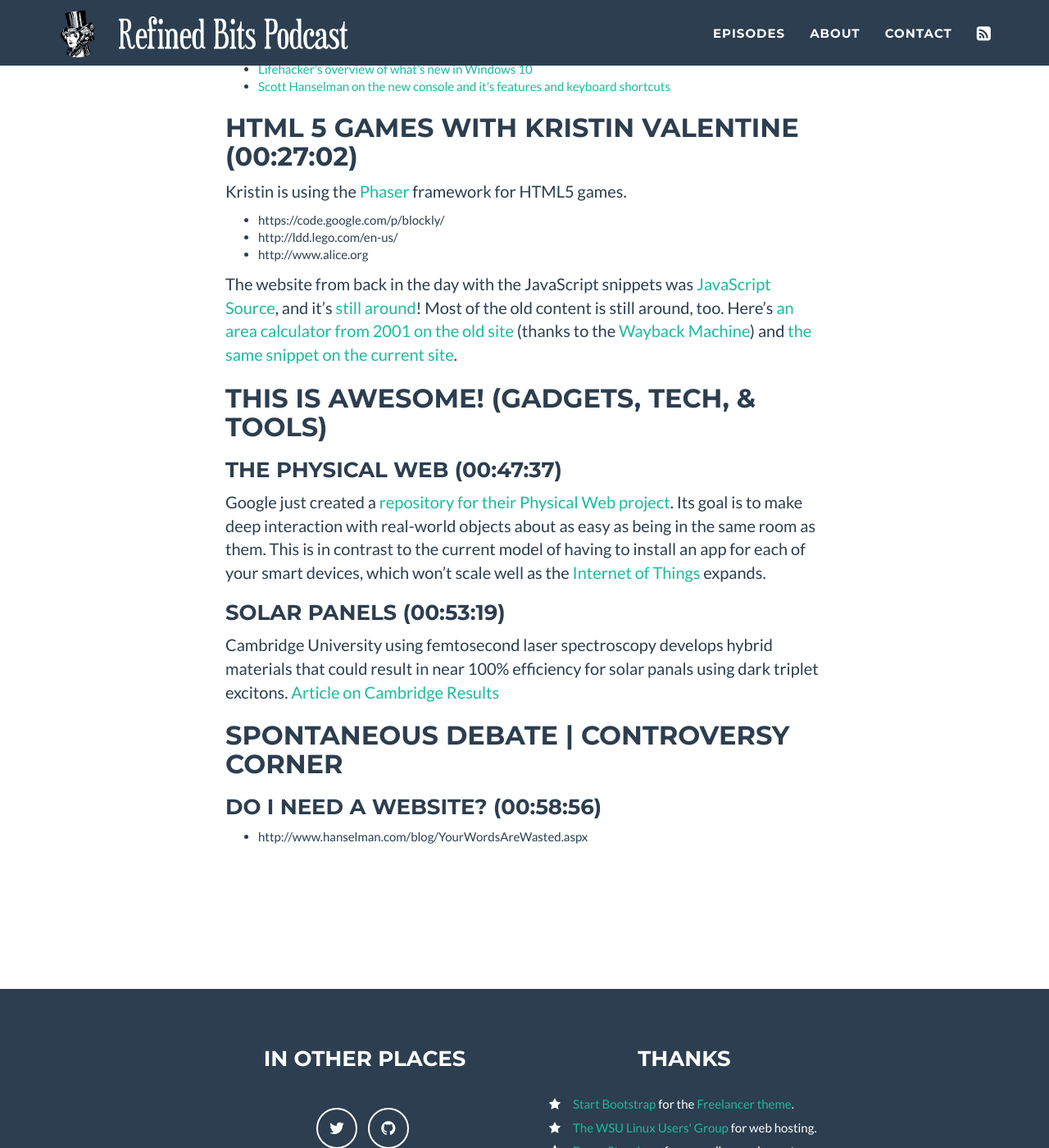
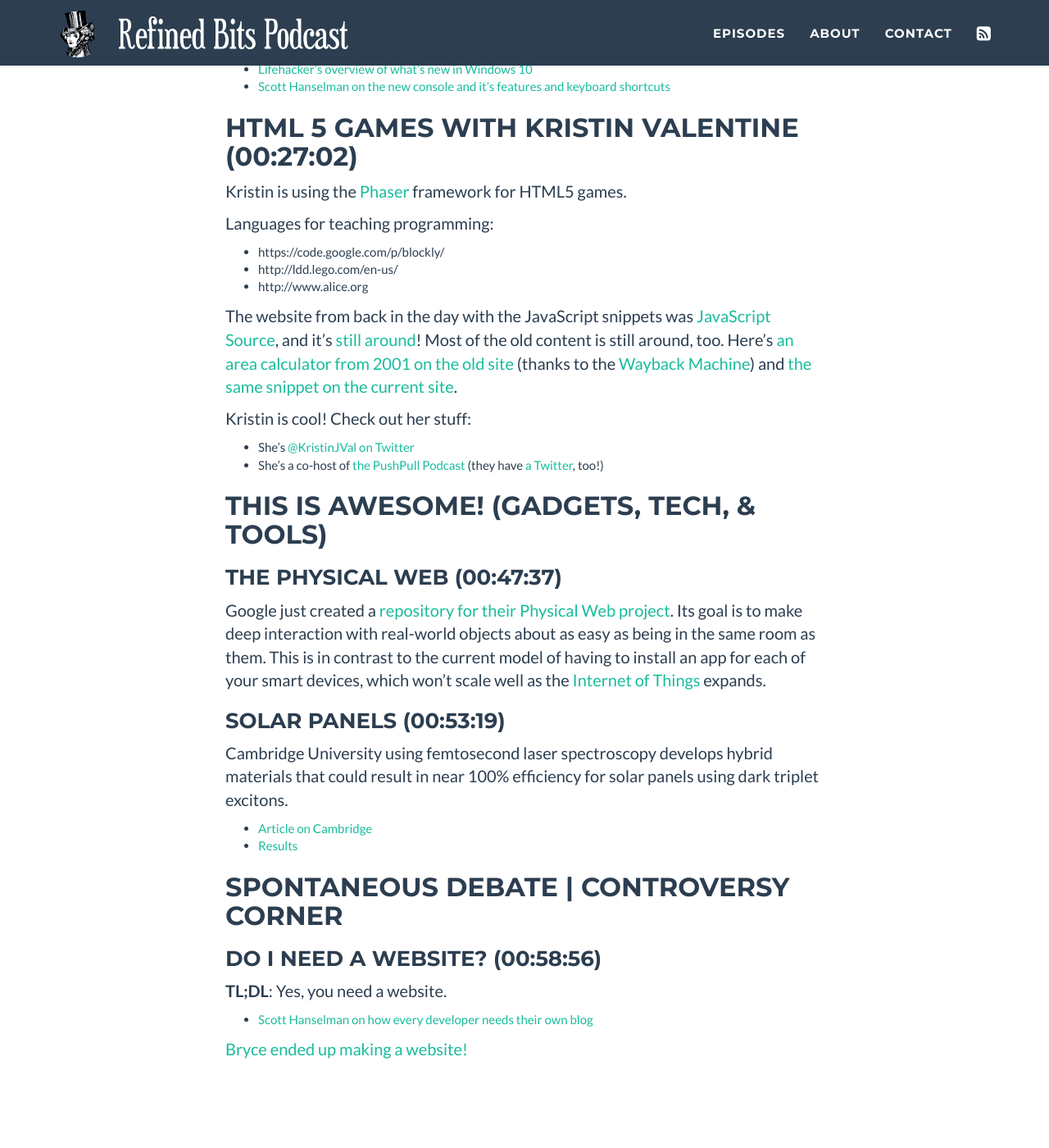
Before and after one commit to refined-bits/refinedbitspodcast.com, a Jekyll site: the page built from _posts/2014-10-14-kristin-valentine.md, in a window 1280 px wide and 1400 px high, scrolled down 2471 px. Shown: the whole window at 82% size. Built offline with Jekyll 4.4.1, drawn with Linux system fonts in a browser that asks for light colours.

Commit message:
More Kristin notes. Fixing solar panels typo and making a list of the links. Do I need a website notes.

```diff
--- a/_posts/2014-10-14-kristin-valentine.md
+++ b/_posts/2014-10-14-kristin-valentine.md
@@ -61,11 +61,18 @@
 
 Kristin is using the [Phaser](http://phaser.io/) framework for HTML5 games.
 
+Languages for teaching programming:
+
  * https://code.google.com/p/blockly/
  * http://ldd.lego.com/en-us/
  * http://www.alice.org
 
 The website from back in the day with the JavaScript snippets was [JavaScript Source](https://web.archive.org/web/20030201220406/http://javascript.internet.com/), and it's [still around](http://www.javascriptsource.com/)! Most of the old content is still around, too. Here's [an area calculator from 2001 on the old site](https://web.archive.org/web/20030207204757/http://javascript.internet.com/calculators/area-calculator-2.html) (thanks to the [Wayback Machine](https://archive.org/web/)) and [the same snippet on the current site](http://www.javascriptsource.com/math-related/area-calculator-2.html).
+
+Kristin is cool! Check out her stuff:
+
+ * She's [@KristinJVal on Twitter](https://twitter.com/KristinJVal)
+ * She's a co-host of [the PushPull Podcast](http://pushpull.me/) (they have [a Twitter](https://twitter.com/pushpullcast), too!)
 
 ## This is Awesome! (Gadgets, Tech, & Tools)
 
@@ -75,12 +82,17 @@
 
 ### Solar Panels (00:53:19)
 
-Cambridge University using femtosecond laser spectroscopy develops hybrid materials that could result in near 100% efficiency for solar panals using dark triplet excitons.
-[Article on Cambridge](http://www.cam.ac.uk/research/news/hybrid-materials-could-smash-the-solar-efficiency-ceiling)
-[Results](http://www.nature.com/nmat/journal/vaop/ncurrent/full/nmat4093.html)
+Cambridge University using femtosecond laser spectroscopy develops hybrid materials that could result in near 100% efficiency for solar panels using dark triplet excitons.
+
+ * [Article on Cambridge](http://www.cam.ac.uk/research/news/hybrid-materials-could-smash-the-solar-efficiency-ceiling)
+ * [Results](http://www.nature.com/nmat/journal/vaop/ncurrent/full/nmat4093.html)
 
 ## Spontaneous Debate | Controversy Corner
 
 ### Do I Need a Website? (00:58:56)
 
-* http://www.hanselman.com/blog/YourWordsAreWasted.aspx
+**TL;DL**: Yes, you need a website.
+
+* [Scott Hanselman on how every developer needs their own blog](http://www.hanselman.com/blog/YourWordsAreWasted.aspx)
+
+[Bryce ended up making a website!](http://imbryce.com/)
```
